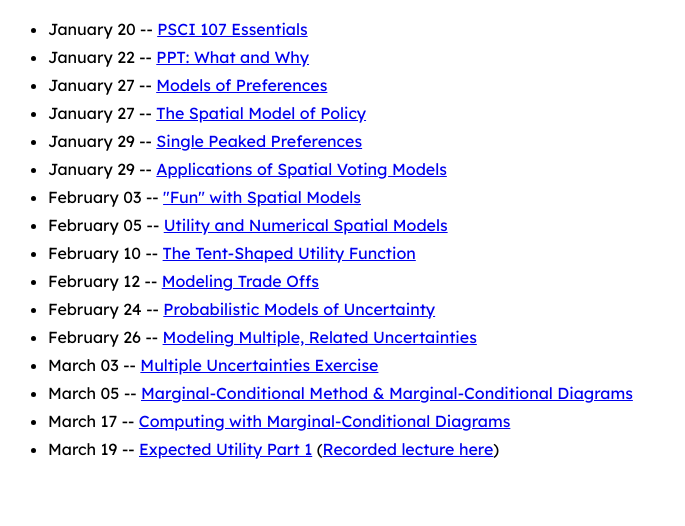
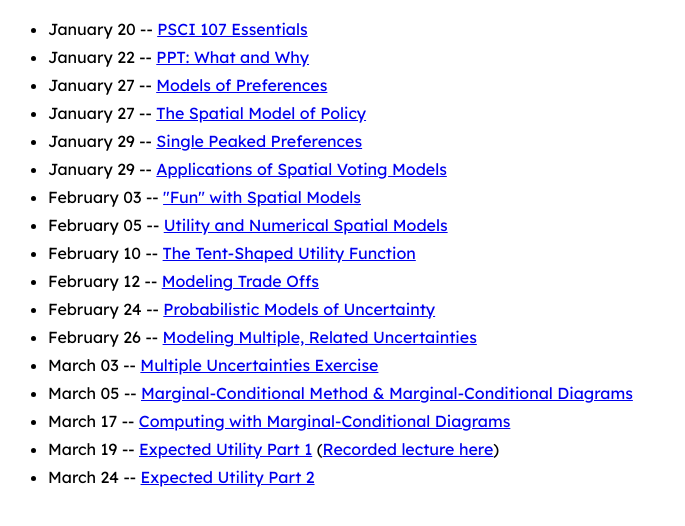
Before and after one commit to stuvjordan-uroc/psci107-spring2026-slides, a website built with Vite: page index.html in a window 1280 px wide. Shown: the part 64-590 px from the top of the page, without its empty margins (0-685 px from the left). Built offline with nearby package versions, Linux system fonts and the light colour scheme.

Commit message:
added ppt for 3-24

```diff
--- a/index.html
+++ b/index.html
@@ -47,6 +47,8 @@
                                 1</a> (<a
                                 href="https://rochester.hosted.panopto.com/Panopto/Pages/Viewer.aspx?id=edb5251c-1dd3-4a4d-8796-b40f012e0f6d">Recorded
                                 lecture here</a>)</li>
+                <li>March 24 -- <a href="./assets/ppt/03-24_expected_utility_part2.pptx" download>Expected Utility Part
+                                2</a></li>
         </ul>
 </body>
 
```
Also changed, not shown: 1 other file.
